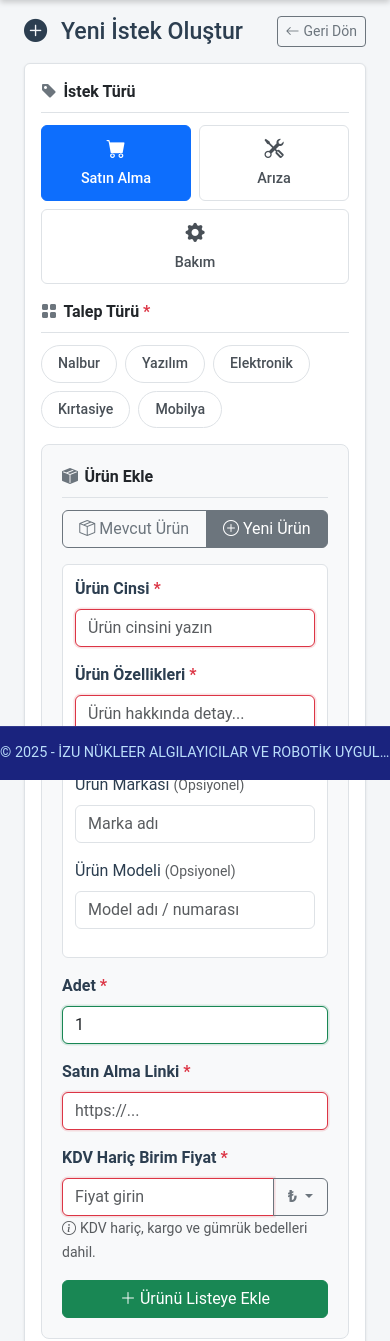
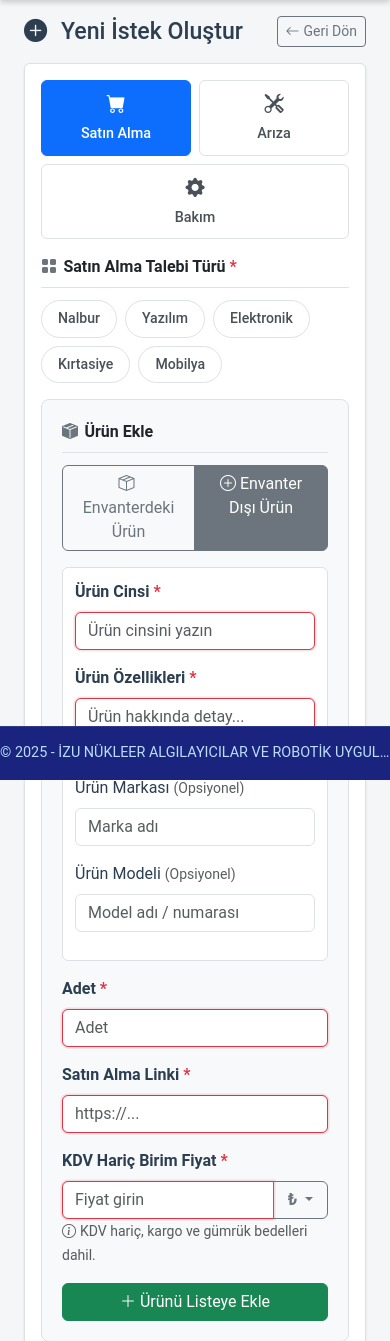
Before and after one commit to GhaithKalo/Istifci, a Flask app: page /istek/olustur in a window 390 px wide. Shown: the part 64-1405 px from the top of the page. Run offline with Flask 3, Linux system fonts and the light colour scheme; the visitor is signed in with stand-in values (Sample User, id 1); data that the repository does not hold is empty; parts of the project's set-up code (start-up, migrations or seed data) failed here and were passed over; some libraries are stand-ins or nearby versions; some web fonts are replaced.

Commit message:
en yukaridaki istek turu basligi silisin - [x] talep turunde oto secili gelmesin bos kalsin 	- [x] talep turu yerine satin alma talepi turu yazilsin - [x] urun eklerken yeni urun, mevcut urun yerine envanterdeki urun, envanter disi urun yazsin - [x] adet kismi bos gelsin 	- [x] urun kategorisi ve turu yok oluyor yerine talep turu geliyor onun yerine 		- [x] nalbur, yazilim, elektonik, kurtasiye, mobilya 		- [x] ayni istekte farkli talep turleri secilemez yani urun bazinda degil satin alma talepi bazinda bir tur seciliyor 	- [x] tedarikci sitesinden alinacaktir uyarisini kaldir 	- [x] urun adi yerine urun cinsi yazilacak zorunlu olacak 	- [x] urun markasi zorunlu degil 	- [x] urun modeli zorunlu degil 	- [x] urun aciklamasi yerine urun ozellikleri zorunlu 	- [x] etiketler kalkiyor 	- [x] tahmini birim fiyat yerine kdv haric birim fiyat 		- [x] asagidaki uyarida kdv haric kargo ve gumruk bedelleri dahil 	- [x] Merkez / NAR - TTO emin degilim kalkiyor 		- [x] ssb silenecek 		- [x] TTO'nun altina 			- [x] BAP 			- [x] Tubitak 			- [x] Tuseb 			- [x] USI 	- [x] Talep id = Butce seciminin ust basligi - proje no - normal id (001) 		- [x] orn= projeno-001, yil-merkez-001

```diff
--- a/app.py
+++ b/app.py
@@ -75,6 +75,7 @@ REQUEST_MESSAGE_ALLOWED_EXTENSIONS = {
 WET_SIGNATURE_PRICE_THRESHOLD = 100000
 DEFAULT_BUDGET_CODE = 'GENEL'
 DEFAULT_PROJECT_CODE = 'NOPROJE'
+VALID_BUDGETS = {'TTO', 'Merkez'}
 
 
 def normalize_request_code_part(value: str | None) -> str:
@@ -87,31 +88,58 @@ def normalize_request_code_part(value: str | None) -> str:
     return normalized.upper()
 
 
-def build_purchase_request_code(budget: str | None, tto_subtype: str | None, project_number: str | None, sequence: int) -> str:
-    """
-    Talep ID formatı: [BÜTÇE ÜST BAŞLIĞI]-[PROJE NO]-[SIRALI ID].
-    Örnek: BAP-202614-001, TUBITAK-123G456-015.
-    Parametreler:
-        budget: Formdaki bütçe seçimi.
-        tto_subtype: TTO bütçe alt türü (varsa).
-        project_number: Proje numarası (varsa).
-        sequence: Ardışık sıra numarası.
-    Döndürür:
-        Talep ID metni.
-    """
-    header = tto_subtype if budget == 'TTO' and tto_subtype else budget
-    header = normalize_request_code_part(header) or DEFAULT_BUDGET_CODE
-    project_part = normalize_request_code_part(project_number)
-    if not project_part:
-        project_part = DEFAULT_PROJECT_CODE
-    padded_sequence = str(sequence).zfill(3)
-    return f"{header}-{project_part}-{padded_sequence}"
+def _next_sequence_for_budget_group(is_merkez: bool) -> int:
+    """
+    İlgili bütçe grubundaki (TTO veya Merkez) mevcut satın alma taleplerinin
+    sayısına bakarak bir sonraki sıra numarasını döndürür.
+    """
+    base_query = Request.query.filter(
+        Request.req_type == 'satin_alma',
+        Request.request_code.isnot(None)
+    )
+    if is_merkez:
+        count = base_query.filter(Request.budget == 'Merkez').count()
+    else:
+        # TTO alt bütçeleri: budget == 'TTO'
+        count = base_query.filter(Request.budget == 'TTO').count()
+    return count + 1
+
+
+def build_purchase_request_code(budget: str | None, tto_subtype: str | None, project_number: str | None) -> str:
+    """
+    Bütçe türüne göre koşullu Talep ID üretir.
+
+    Durum 1 – TTO alt bütçeleri (BAP, TÜBİTAK, TUSEB, USI vb.):
+        Format : [Proje Numarası]-[Sıra Numarası]
+        Örnek  : 112G456-001
+
+    Durum 2 – Merkez bütçesi:
+        Format : [Yıl]-Merkez-[Sıra Numarası]
+        Örnek  : 2026-Merkez-001
+
+    Sıra numaraları her zaman en az 3 haneli, sıfır dolgulu (zero-padded) olur.
+    """
+    is_merkez = (budget or '').strip().lower() == 'merkez'
+
+    sequence = _next_sequence_for_budget_group(is_merkez)
+    padded_seq = str(sequence).zfill(3)
+
+    if is_merkez:
+        year = datetime.now().year
+        return f"{year}-Merkez-{padded_seq}"
+    else:
+        # TTO grubu – proje numarası kullanılır
+        project_part = normalize_request_code_part(project_number)
+        if not project_part:
+            project_part = DEFAULT_PROJECT_CODE
+        return f"{project_part}-{padded_seq}"
 
 
 def assign_request_code(req: Request) -> None:
+    """Satın alma taleplerine bütçe grubuna göre benzersiz request_code atar."""
     if not req or req.req_type != 'satin_alma' or not req.id:
         return
-    req.request_code = build_purchase_request_code(req.budget, req.tto_subtype, req.project_number, req.id)
+    req.request_code = build_purchase_request_code(req.budget, req.tto_subtype, req.project_number)
 
 
 def status_label(status: str) -> str:
@@ -561,7 +589,8 @@ def ensure_request_schema_columns():
     except Exception:
         db.session.rollback()
 
-ensure_request_schema_columns()
+with app.app_context():
+    ensure_request_schema_columns()
 
 # ==============================================================================
 # FLASK-LOGIN YAPILANDIRMASI
@@ -2063,6 +2092,8 @@ def create_request():
                 errors.append('Talep Türü seçimi zorunlu.')
             if not budget:
                 errors.append('Bütçe seçimi zorunlu.')
+            elif budget not in VALID_BUDGETS:
+                errors.append('Geçersiz bütçe seçimi.')
             if budget == 'TTO' and not project_number:
                 errors.append('Proje Numarası zorunlu.')
             if not description:
@@ -2104,7 +2135,8 @@ def create_request():
                     quantity = int(item_quantities[i]) if i < len(item_quantities) and item_quantities[i] else 1
                 except ValueError:
                     quantity = 1
-                quantity = max(quantity, 1)
+                if quantity < 1:
+                    quantity = 1
 
                 try:
                     unit_price = float(item_prices[i]) if i < len(item_prices) and item_prices[i] else None
@@ -2388,6 +2420,9 @@ def edit_request(req_id):
             if not budget:
                 flash('Bütçe seçimi zorunlu.', 'danger')
                 return render_edit_request_form(form_state, build_edit_payload_from_form_state(form_state))
+            if budget not in VALID_BUDGETS:
+                flash('Geçersiz bütçe seçimi.', 'danger')
+                return render_edit_request_form(form_state, build_edit_payload_from_form_state(form_state))
             if budget == 'TTO' and not project_number:
                 flash('Proje Numarası zorunlu.', 'danger')
                 return render_edit_request_form(form_state, build_edit_payload_from_form_state(form_state))
@@ -2423,6 +2458,8 @@ def edit_request(req_id):
                 try:
                     quantity = int(item_quantities[i]) if i < len(item_quantities) and item_quantities[i] else 1
                 except ValueError:
+                    quantity = 1
+                if quantity < 1:
                     quantity = 1
 
                 link = item_links[i] if i < len(item_links) else ''
@@ -2460,14 +2497,6 @@ def edit_request(req_id):
         old_status = req.req_status
         req.req_status = 'beklemede'
         append_status_event_message(req, old_status, 'beklemede')
-        db.session.add(RequestMessage(
-            request_id=req.id,
-            author_user_id=current_user.id,
-            author_username_snapshot=current_user.username,
-            author_role='system',
-            message_type='status_event',
-            body='İstek kullanıcı tarafından düzenlenip yeniden gönderildi.'
-        ))
         create_request_revision(req, submitted_by=current_user.id, status_at_submit='beklemede')
         db.session.commit()
         flash('İstek düzenlendi ve yeniden gönderildi.', 'success')
--- a/models.py
+++ b/models.py
@@ -253,7 +253,7 @@ class Request(db.Model):
     purchase_link = db.Column(db.String(500), nullable=True)  # Satın alma linki
     unit_price = db.Column(db.Float, nullable=True)  # Birim fiyatı (KDV'siz)
     total_price = db.Column(db.Float, nullable=True)  # Toplam fiyat (KDV'siz) = Adet * Birim Fiyatı
-    budget = db.Column(db.String(50), nullable=True)  # Bütçe: 'TTO', 'Merkez', 'SSB'
+    budget = db.Column(db.String(50), nullable=True)  # Bütçe: 'TTO', 'Merkez'
     tto_subtype = db.Column(db.String(50), nullable=True)  # TTO alt türü: 'BAP', 'Tübitak', 'Tuseb', 'USI'
     project_number = db.Column(db.String(120), nullable=True)  # TTO bütçeli talepler için proje numarası
     requires_wet_signature = db.Column(db.Boolean, default=False, nullable=False)  # Bilgilendirici ıslak imza uyarısı
--- a/templates/create_request.html
+++ b/templates/create_request.html
@@ -284,9 +284,6 @@
 
       <!-- Request Type -->
       <div class="mb-3">
-        <div class="section-header">
-          <i class="bi bi-tag-fill"></i>İstek Türü
-        </div>
         <div class="type-pills">
           <label class="type-pill active" data-type="satin_alma">
             <input type="radio" name="req_type" value="satin_alma" {% if (fs.req_type or 'satin_alma') == 'satin_alma' %}checked{% endif %} style="display:none;">
@@ -311,10 +308,10 @@
       <!-- ============================================================= -->
       <div id="satinAlmaSection">
 
-        <!-- Talep Türü -->
+        <!-- Satın Alma Talebi Türü -->
         <div class="mb-3">
           <div class="section-header">
-            <i class="bi bi-grid-fill"></i>Talep Türü <span class="text-danger">*</span>
+            <i class="bi bi-grid-fill"></i>Satın Alma Talebi Türü <span class="text-danger">*</span>
           </div>
           <div class="d-flex gap-2 flex-wrap" id="purchaseTypePills">
             {% set pt_options = ['Nalbur', 'Yazılım', 'Elektronik', 'Kırtasiye', 'Mobilya'] %}
@@ -338,11 +335,11 @@
             <div class="btn-group w-100" role="group">
               <input type="radio" class="btn-check" name="productSource" id="existingProduct">
               <label class="btn btn-outline-secondary" for="existingProduct">
-                <i class="bi bi-box-seam me-1"></i>Mevcut Ürün
+                <i class="bi bi-box-seam me-1"></i>Envanterdeki Ürün
               </label>
               <input type="radio" class="btn-check" name="productSource" id="newProduct" checked>
               <label class="btn btn-outline-secondary" for="newProduct">
-                <i class="bi bi-plus-circle me-1"></i>Yeni Ürün
+                <i class="bi bi-plus-circle me-1"></i>Envanter Dışı Ürün
               </label>
             </div>
           </div>
@@ -407,7 +404,7 @@
           <div class="row mt-3">
             <div class="col-md-3 mb-3">
               <label class="form-label fw-bold">Adet <span class="text-danger">*</span></label>
-              <input type="number" id="itemQuantity" class="form-control no-spin mandatory-field" min="1" value="1">
+              <input type="number" id="itemQuantity" class="form-control no-spin mandatory-field" min="1" placeholder="Adet">
             </div>
             <div class="col-md-5 mb-3">
               <label class="form-label fw-bold">Satın Alma Linki <span class="text-danger">*</span></label>
@@ -465,7 +462,6 @@
             <option value="" {% if not fs.budget %}selected{% endif %}>Bütçe seçin...</option>
             <option value="Merkez" {% if fs.budget == 'Merkez' %}selected{% endif %}>Merkez</option>
             <option value="TTO" {% if fs.budget == 'TTO' %}selected{% endif %}>TTO</option>
-            <option value="SSB" {% if fs.budget == 'SSB' %}selected{% endif %}>SSB</option>
           </select>
           <div class="mt-2 {% if fs.budget != 'TTO' %}d-none{% endif %}" id="ttoSubtypeWrap">
             <label for="ttoSubtypeSelect" class="form-label fw-bold">TTO Alt Türü <span class="text-danger">*</span></label>
@@ -895,16 +891,17 @@ document.addEventListener('DOMContentLoaded', function() {
     }
 
     // Common validation
-    const qty = parseInt(itemQuantity.value) || 1;
+    const qtyRaw = itemQuantity.value.trim();
     const link = itemLink.value.trim();
     const price = getTLPrice();
 
-    if (qty < 1) {
+    if (!qtyRaw || isNaN(parseInt(qtyRaw)) || parseInt(qtyRaw) < 1) {
       updateMandatoryFieldBorder(itemQuantity, false);
       showFormMessage('Adet en az 1 olmalıdır.');
       itemQuantity.focus();
       return;
     }
+    const qty = parseInt(qtyRaw);
     updateMandatoryFieldBorder(itemQuantity, true);
     if (!link) {
       updateMandatoryFieldBorder(itemLink, false);
@@ -967,7 +964,7 @@ document.addEventListener('DOMContentLoaded', function() {
     newProductModel.value = '';
 
     // Clear common fields
-    itemQuantity.value = '1';
+    itemQuantity.value = '';
     itemLink.value = '';
     itemPrice.value = '';
     currentCurrency = 'TRY';
```
